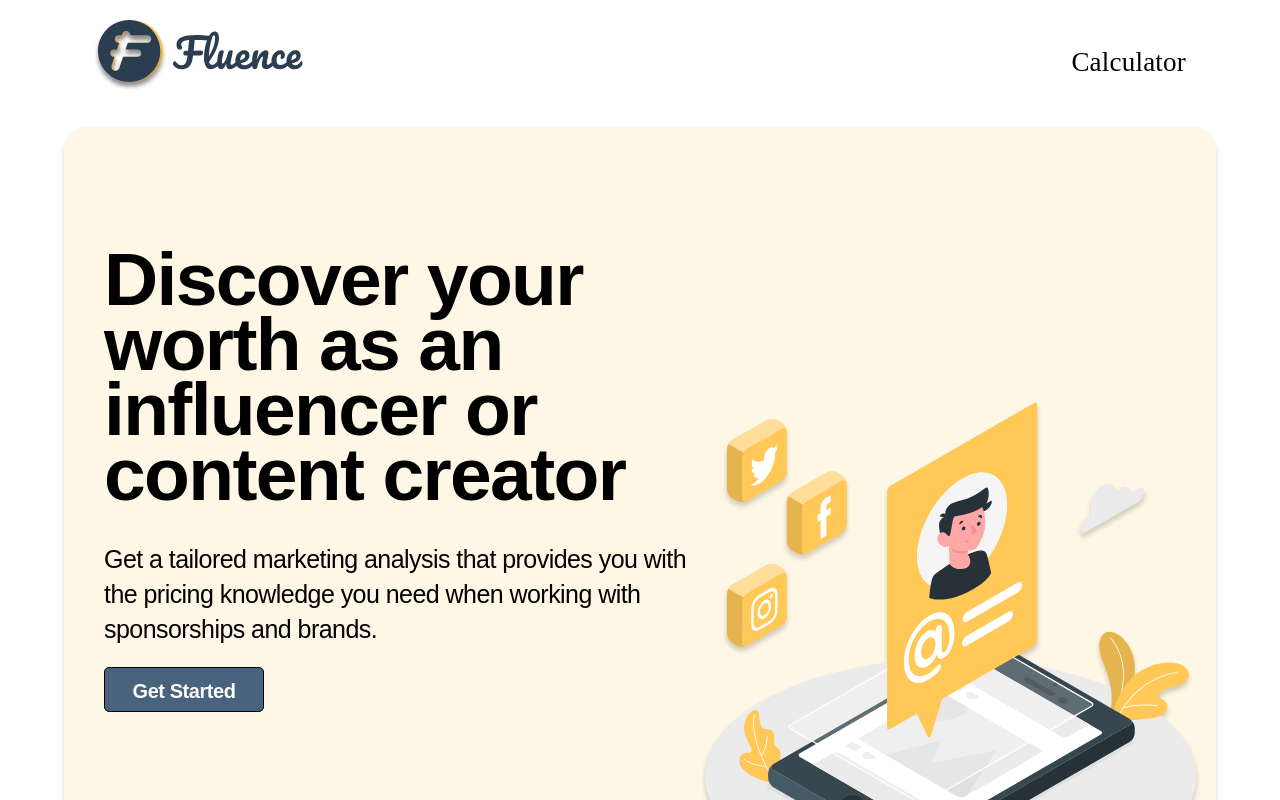
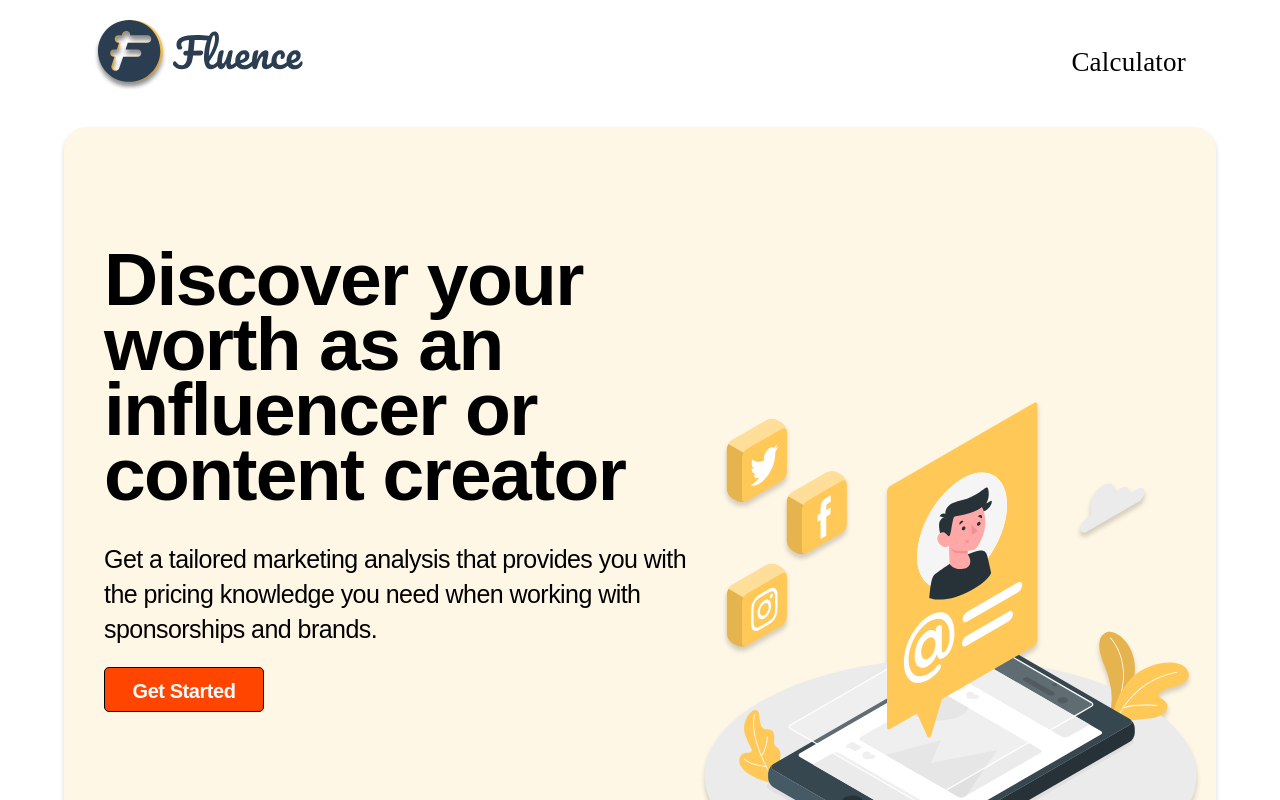
Before and after one commit to Co-Lab-You-Belong-in-Tech/fluence, a React (Create React App) app: page / in a window 1280 px wide. Shown: the top 800 px of the page. Built offline with nearby package versions, Linux system fonts and the light colour scheme.

Commit message:
change button

```diff
--- a/src/index.css
+++ b/src/index.css
@@ -98,7 +98,8 @@ header p {
 header button,
 .cta-section button {
     color: #FAFAFA;
-    background-color: #49627D;
+    /* background-color: #49627D; */
+    background-color: orangered;
     border: 1px solid black;
     border-radius: 5px;
     width: 160px;
```
